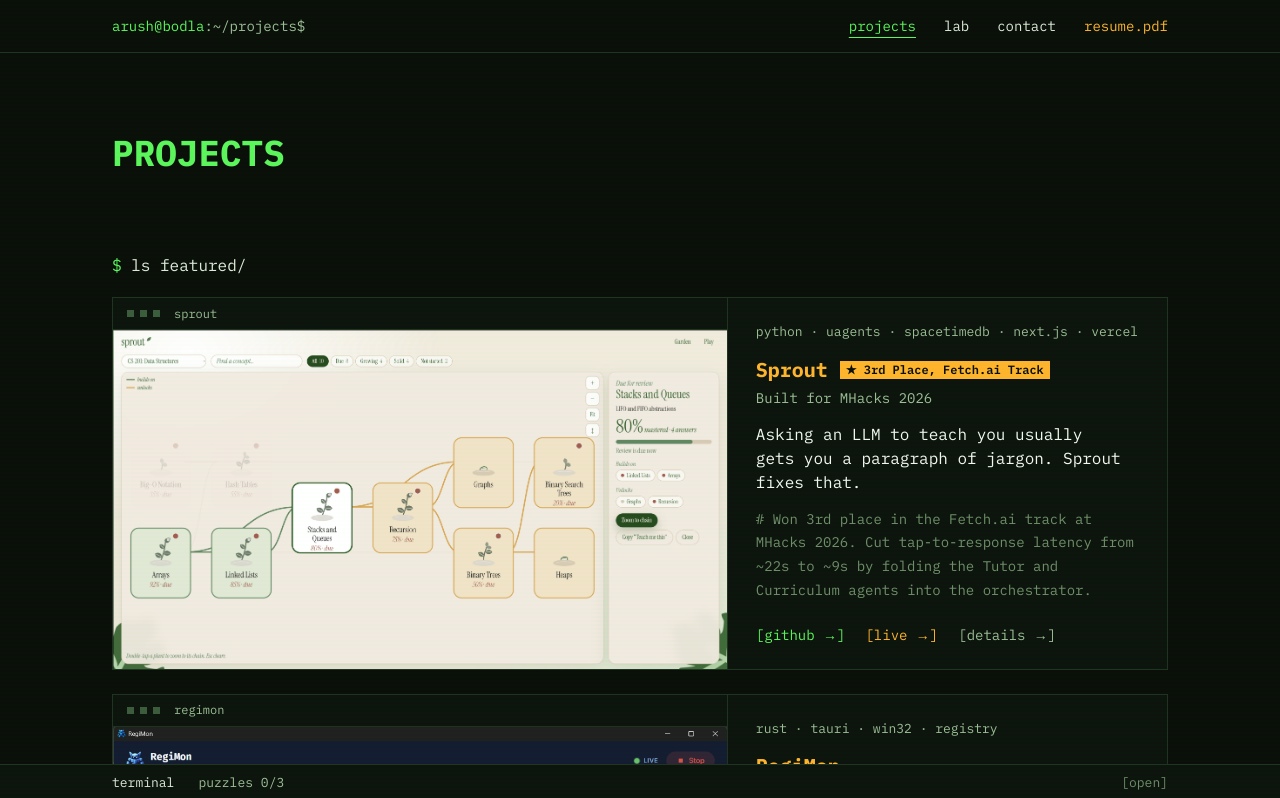
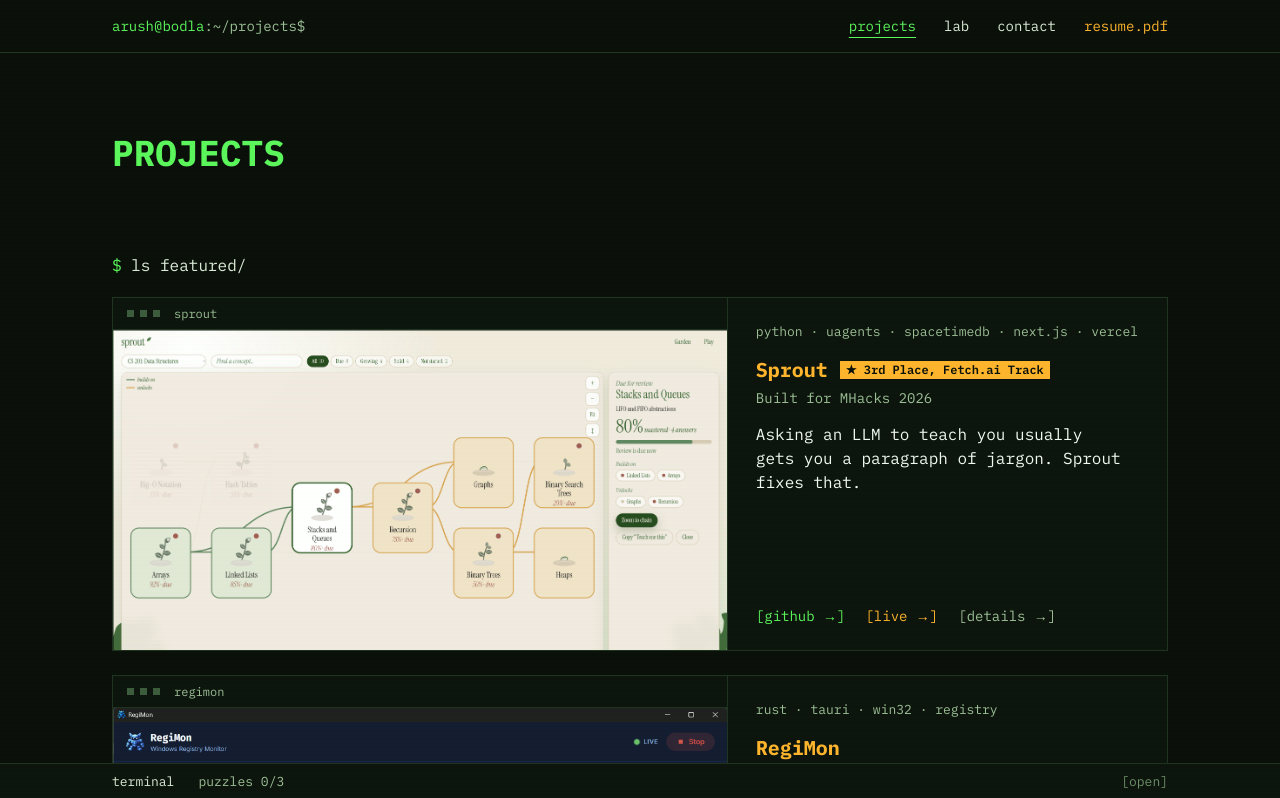
Before and after one commit to ArushNo1/PortfolioWebsite, a Next.js app: page /projects in a window 1280 px wide. Shown: the top 798 px of the page. Built offline with nearby package versions, Linux system fonts and the light colour scheme.

Commit message:
Fixed project cards

```diff
--- a/src/app/globals.css
+++ b/src/app/globals.css
@@ -19,6 +19,14 @@
   color: #dcebd8;
   font-family: var(--font-plex-mono);
   cursor: crosshair;
+  /* main stretches so the terminal bar never sits mid-screen on short pages */
+  min-height: 100vh;
+  display: flex;
+  flex-direction: column;
+}
+
+main {
+  flex: 1 0 auto;
 }
 
 a,
--- a/src/components/projects/ProjectCard.tsx
+++ b/src/components/projects/ProjectCard.tsx
@@ -137,9 +137,6 @@
           <p className="text-terminal-bright text-base text-pretty">
             {project.tagline ?? project.description}
           </p>
-          {project.result && (
-            <p className="text-terminal-green-muted text-sm leading-[1.7]"># {project.result}</p>
-          )}
           <div className="mt-auto pt-2">{links}</div>
         </div>
       ) : (
@@ -166,12 +163,14 @@
       {details && (
         <div
           aria-hidden={!open}
-          className={`absolute inset-0 z-20 overflow-y-auto bg-terminal-bg/95 backdrop-blur-sm px-5 pt-5 pb-16 md:px-6 md:pt-6 md:pb-16 flex flex-col gap-5 transition-all duration-200 ${
+          className={`absolute inset-0 z-20 bg-terminal-bg/95 backdrop-blur-sm px-5 pt-5 pb-14 md:px-6 md:pt-6 flex flex-col transition-all duration-200 ${
             open
               ? 'opacity-100 translate-y-0 pointer-events-auto'
               : 'opacity-0 translate-y-2 pointer-events-none'
           } ${revealed}`}
         >
+          {/* Covers the whole card; text that would reach the links (bottom pb-14) is clipped */}
+          <div className="min-h-0 flex-1 overflow-hidden flex flex-col gap-5">
             <div className="flex items-center justify-between gap-4 text-sm">
               <span className="text-terminal-green">{`$ man ${project.id}`}</span>
               <button
@@ -206,6 +205,7 @@
               </ul>
             )}
           </div>
+        </div>
       )}
     </article>
   )
--- a/src/data/projects.ts
+++ b/src/data/projects.ts
@@ -85,7 +85,7 @@
       'Next.js, Supabase, Remotion and LangGraph joined through designed APIs',
     ],
     github: 'https://github.com/ArushNo1/nexus',
-    website: 'https://nexus.cognicade.org',
+    website: null,
     image: '/Nexus-UI.png',
     //imageFit: 'contain',
     featured: false,
```
Lines whose indentation alone changed are shown as unchanged.
